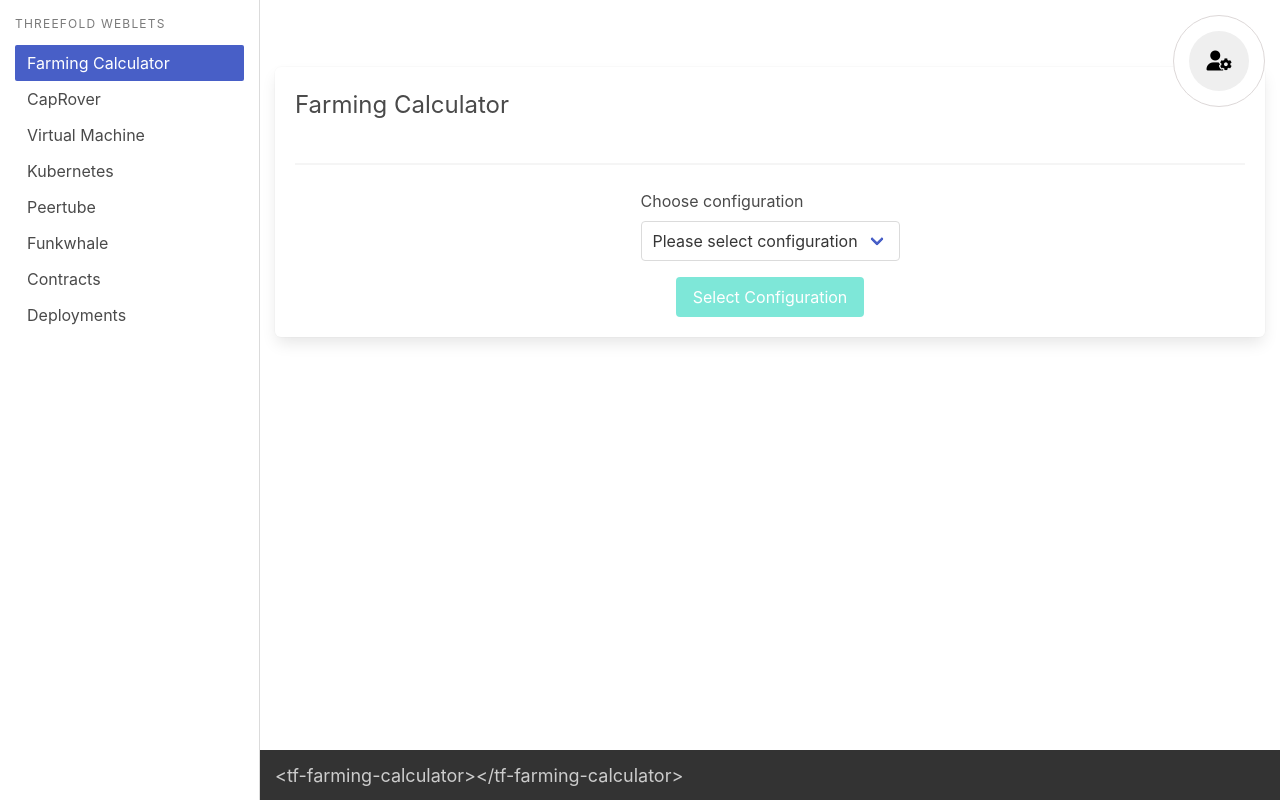
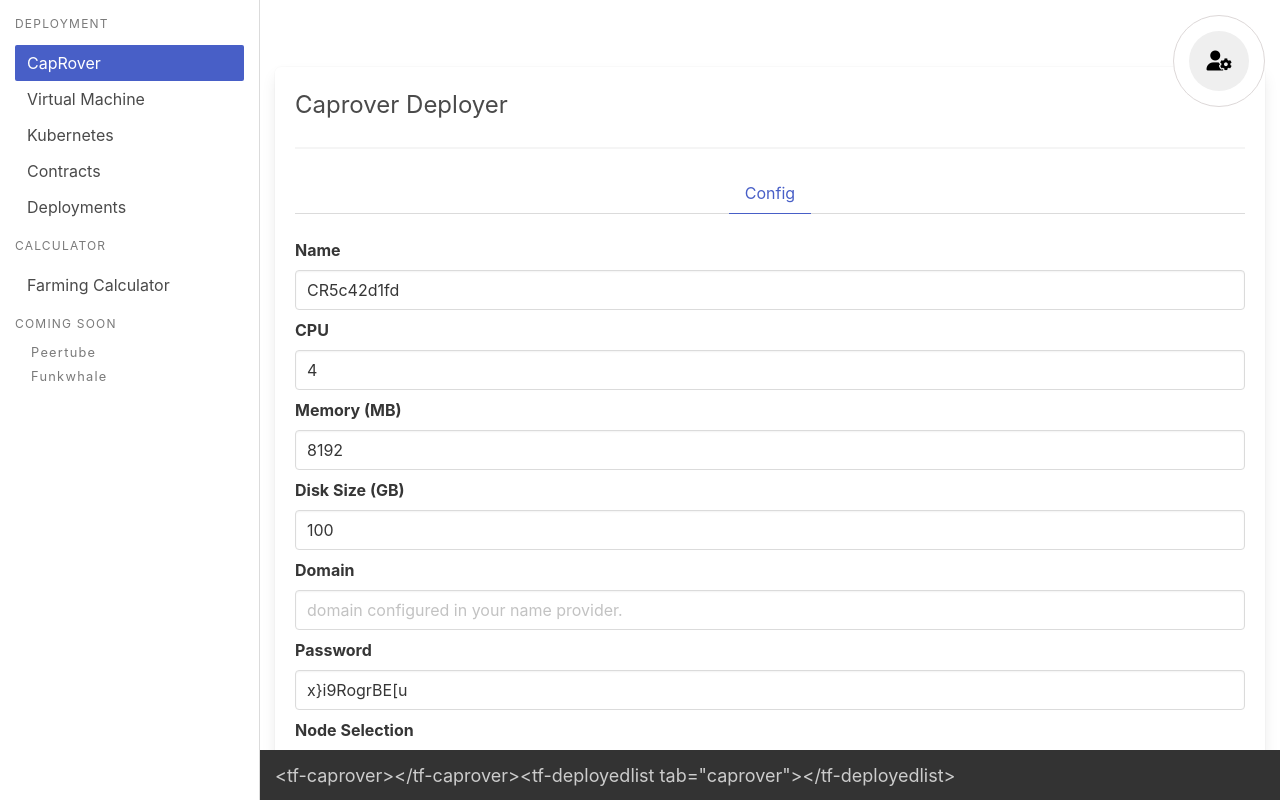
Before and after one commit to threefoldtecharchive/grid_weblets, a Vue app in the folder easy-docs/: page /#/ in a window 1280 px wide. Built offline with nearby package versions, Linux system fonts and the light colour scheme.

Commit message:
Added sections to edtior

```diff
--- a/easy-docs/src/views/Editor.vue
+++ b/easy-docs/src/views/Editor.vue
@@ -1,7 +1,7 @@
 <template>
   <section class="editor">
     <aside class="editor__side menu">
-      <p class="menu-label">Threefold Weblets</p>
+      <!-- <p class="menu-label">Threefold Weblets</p>
       <ul class="menu-list">
         <li
           v-for="(el, idx) in weblets"
@@ -12,7 +12,41 @@
             {{ el.name }}
           </a>
         </li>
-      </ul>
+      </ul> -->
+      <template v-for="section in sections">
+        <p class="menu-label" :key="section + 'label'">{{ section }}</p>
+        <ul class="menu-list" :key="section + 'items'">
+          <template v-for="(el, idx) in weblets">
+            <li
+              :key="el.name"
+              @click="
+                section === 'coming soon' ? null : $router.push('/' + el.symbol)
+              "
+              v-if="el.section === section"
+            >
+              <a
+                v-if="section !== 'coming soon'"
+                v-bind:class="{ 'is-active': idx === active }"
+              >
+                {{ el.name }}
+              </a>
+
+              <p
+                v-if="section === 'coming soon'"
+                class="menu-label"
+                style="
+                  text-transform: inherit;
+                  margin-left: 1rem;
+                  margin-bottom: 0.5rem;
+                  font-size: 0.8rem;
+                "
+              >
+                {{ el.name }}
+              </p>
+            </li>
+          </template>
+        </ul>
+      </template>
     </aside>
 
     <div class="editor__content" v-if="active >= 0">
@@ -39,7 +73,8 @@ class Weblet {
   public constructor(
     public name: string,
     public symbol: string,
-    deployment?: string
+    deployment = "",
+    public section: "deployment" | "calculator" | "coming soon"
   ) {
     this._md = `<tf-${symbol}></tf-${symbol}>`;
     if (deployment) {
@@ -66,25 +101,25 @@ class Weblet {
   name: "Editor",
 })
 export default class Editor extends Vue {
+  public sections = ["deployment", "calculator", "coming soon"];
   public weblets: Weblet[] = [
-    // new Weblet("Profile Manager", "profiles"),
-    new Weblet("Farming Calculator", "farming-calculator"),
-    new Weblet("CapRover", "caprover", "caprover"), // "k8s" | "vm" | "caprover"
-    new Weblet("Virtual Machine", "vm", "vm"),
-    new Weblet("Kubernetes", `kubernetes`, "k8s"),
-    new Weblet("Peertube", "peertube", "peertube"),
-    new Weblet("Funkwhale", "funkwhale", "funkwhale"),
+    new Weblet("CapRover", "caprover", "caprover", "deployment"),
+    new Weblet("Virtual Machine", "vm", "vm", "deployment"),
+    new Weblet("Kubernetes", `kubernetes`, "k8s", "deployment"),
+    new Weblet("Contracts", "contractslist", "", "deployment"),
+    new Weblet("Deployments", "deployedlist", "", "deployment"),
 
-    // Make sure [Deployments] always last one!
-    new Weblet("Contracts", "contractslist"),
-    new Weblet("Deployments", "deployedlist"),
+    new Weblet("Farming Calculator", "farming-calculator", "", "calculator"),
+
+    new Weblet("Peertube", "peertube", "peertube", "coming soon"),
+    new Weblet("Funkwhale", "funkwhale", "funkwhale", "coming soon"),
   ];
   public active = 0;
 
   @Watch("$route.params", { deep: true, immediate: true })
   public onRouterChange(to: { component?: string }) {
     const idx = this.weblets.findIndex((w) => w.symbol === to.component);
-    this.active = idx > -1 ? idx : 0;
+    this.active = idx > -1 && idx < 6 ? idx : 0;
   }
 }
 </script>
```
